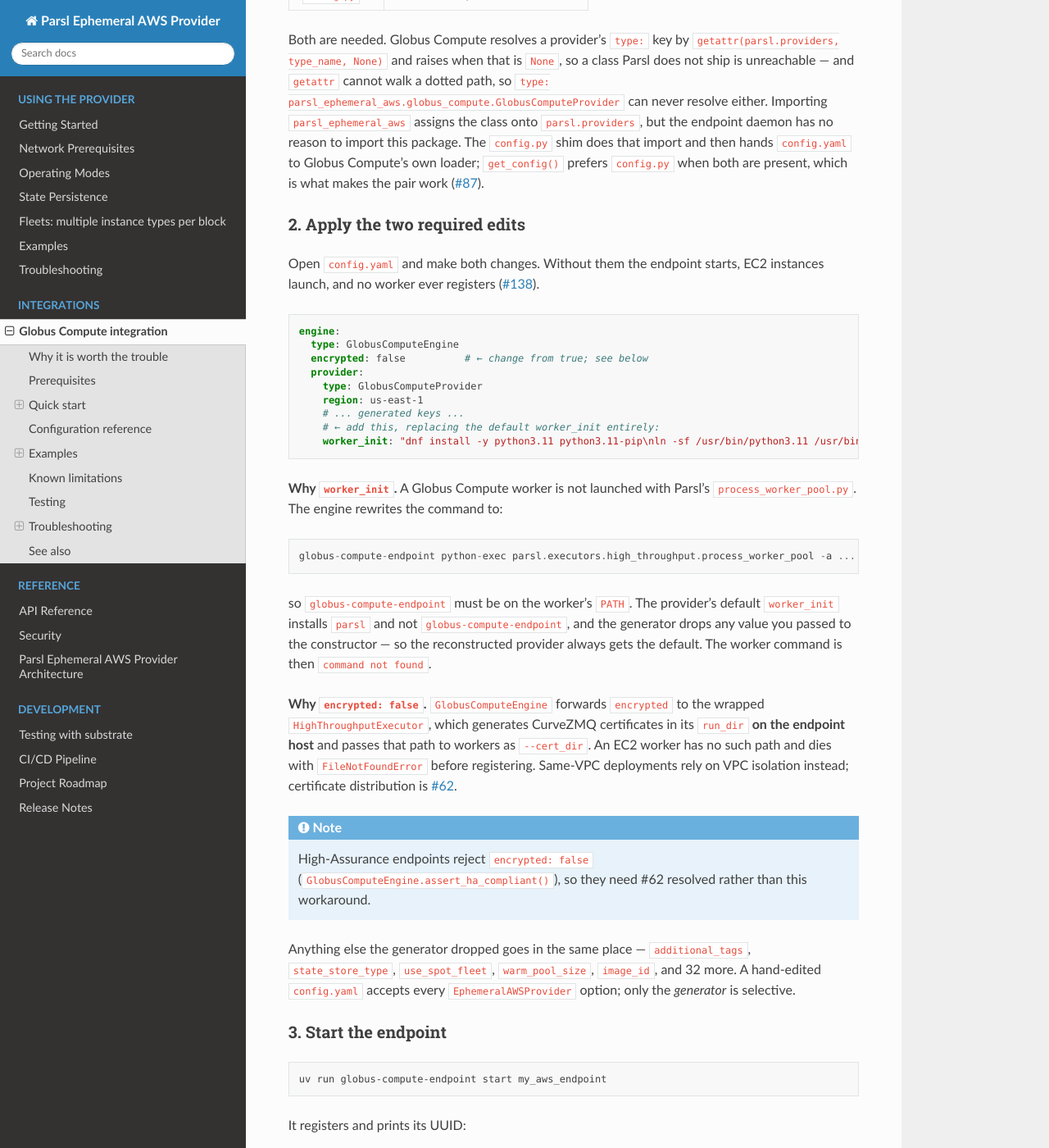
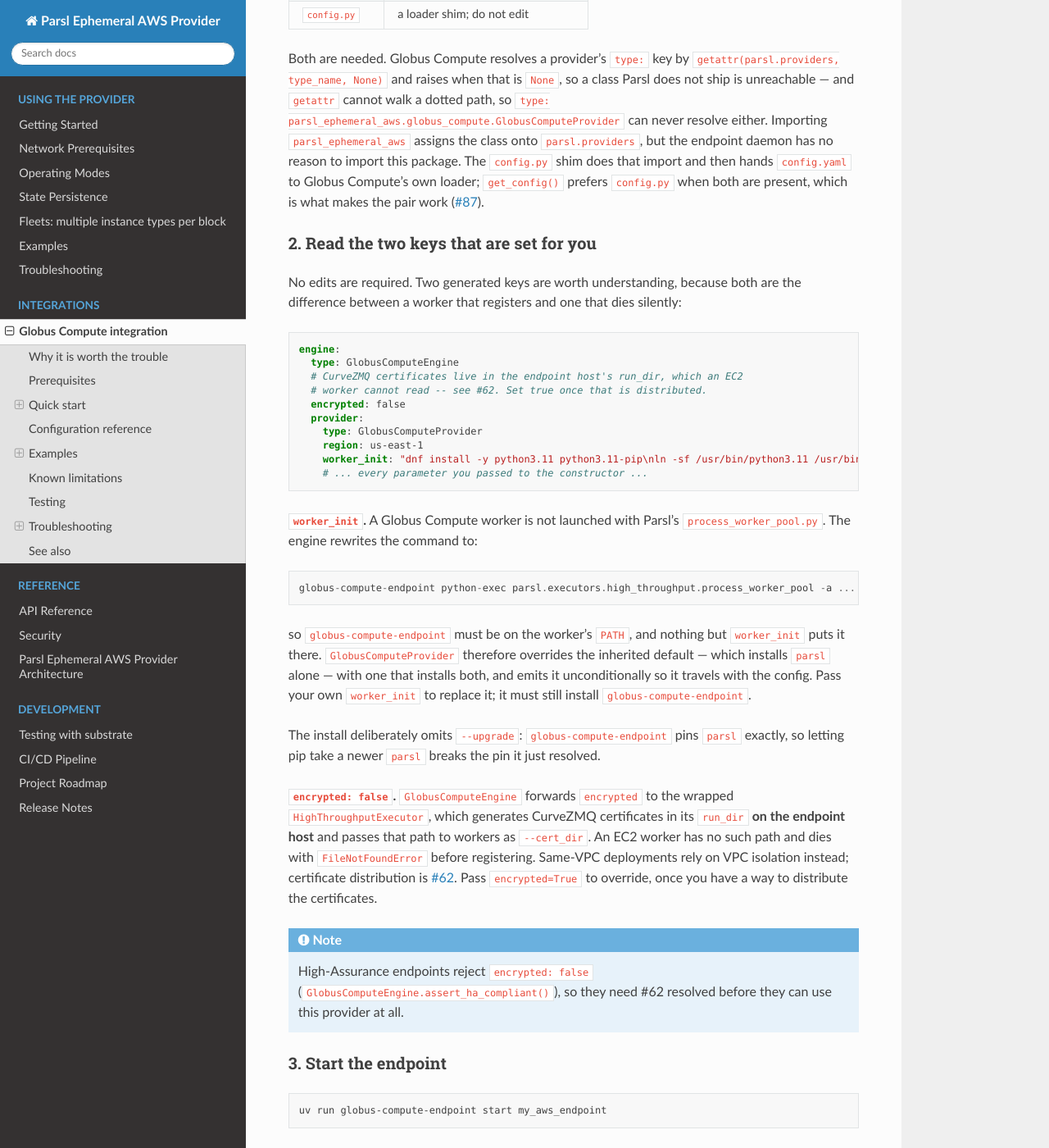
Before and after one commit to scttfrdmn/parsl-aws-provider, a Sphinx documentation site: the page built from docs/globus_compute.md, in a window 1280 px wide and 1400 px high, scrolled down 2440 px. Shown: the whole window at 82% size. Built offline with Sphinx 7.4.7 and the Read the Docs theme 3.1.0, drawn with Linux system fonts in a browser that asks for light colours; some of the changed text lies outside the part shown.

Commit message:
fix: emit every provider param into Globus configs (closes #138) (#152)
The endpoint config generator named the parameters to emit in a
hand-written list that covered 15 of 52. Three consequences:

- worker_init was not in it, so the reconstructed provider fell back to
  the inherited default, which installs parsl and not
  globus-compute-endpoint. A Globus worker's launch command is rewritten
  to `globus-compute-endpoint python-exec ...`, so every worker failed
  "command not found". GlobusComputeProvider now defaults worker_init to
  a script installing both, emitted unconditionally.
- `encrypted: true` was hardcoded and unreachable. CurveZMQ certificates
  live in the endpoint host's run_dir and are handed to workers as
  --cert_dir, so an EC2 worker died FileNotFoundError before
  registering. Now an `encrypted` kwarg defaulting to False.
- The remaining 37 parameters never reached the file. The emitted set is
  now derived from inspect.signature, so a new parameter is covered
  without touching the generator.

The emitter keys on what the caller passed, not on what differs from the
default: image_id is resolved from SSM at construction (#84), and a
differs-from-default rule would pin that day's AMI into the config.

Every prior test of this generator asserted on its output text, which is
how a config no worker could load kept passing -- one asserted
`encrypted: true`. The new tests round-trip through
globus_compute_endpoint's own get_config() and assert on the
reconstructed objects; that caught two bugs in this fix. Possible now
because #125 removed the globus/test extra conflict with LocalStack.

Also rewrites docs/globus_compute.md, which was written around the
defects as open -- step 2 was "apply the two required edits" -- and the
README's Globus section, which hand-wrote YAML naming a `type:
AWSProvider` and an `enable_ssm_tunneling` key that never existed.

````diff
--- a/docs/globus_compute.md
+++ b/docs/globus_compute.md
@@ -5,12 +5,13 @@ Run Python functions on ephemeral AWS EC2 instances through
 environment — including behind corporate firewalls, university networks, and home
 routers.
 
-```{warning}
-Read [Known limitations](#known-limitations) before deploying. The generated
-`config.yaml` currently drops `worker_init` and hardcodes `encrypted: true`, and
-both defects prevent workers from starting
-([#138](https://github.com/scttfrdmn/parsl-aws-provider/issues/138)). Two manual
-edits work around them, and are given below.
+```{note}
+Before v0.8.0 the generated `config.yaml` dropped `worker_init`, hardcoded
+`encrypted: true`, and omitted 37 of 52 provider parameters — so every endpoint
+needed two manual edits before a worker could start
+([#138](https://github.com/scttfrdmn/parsl-aws-provider/issues/138)). Generated
+configs are now complete and start unedited. Read
+[Known limitations](#known-limitations) before deploying.
 ```
 
 ## Why it is worth the trouble
@@ -129,54 +130,54 @@ Compute's own loader; `get_config()` prefers `config.py` when both are present,
 which is what makes the pair work
 ([#87](https://github.com/scttfrdmn/parsl-aws-provider/issues/87)).
 
-### 2. Apply the two required edits
+### 2. Read the two keys that are set for you
 
-Open `config.yaml` and make both changes. Without them the endpoint starts, EC2
-instances launch, and no worker ever registers
-([#138](https://github.com/scttfrdmn/parsl-aws-provider/issues/138)).
+No edits are required. Two generated keys are worth understanding, because both
+are the difference between a worker that registers and one that dies silently:
 
 ```yaml
 engine:
   type: GlobusComputeEngine
-  encrypted: false          # ← change from true; see below
+  # CurveZMQ certificates live in the endpoint host's run_dir, which an EC2
+  # worker cannot read -- see #62. Set true once that is distributed.
+  encrypted: false
   provider:
     type: GlobusComputeProvider
     region: us-east-1
-    # ... generated keys ...
-    # ← add this, replacing the default worker_init entirely:
-    worker_init: "dnf install -y python3.11 python3.11-pip\nln -sf /usr/bin/python3.11 /usr/bin/python3\npip3.11 install --quiet --upgrade globus-compute-endpoint\n"
+    worker_init: "dnf install -y python3.11 python3.11-pip\nln -sf /usr/bin/python3.11 /usr/bin/python3\npip3.11 install --quiet globus-compute-endpoint\n"
+    # ... every parameter you passed to the constructor ...
 ```
 
-**Why `worker_init`.** A Globus Compute worker is not launched with Parsl's
+**`worker_init`.** A Globus Compute worker is not launched with Parsl's
 `process_worker_pool.py`. The engine rewrites the command to:
 
 ```
 globus-compute-endpoint python-exec parsl.executors.high_throughput.process_worker_pool -a ...
 ```
 
-so `globus-compute-endpoint` must be on the worker's `PATH`. The provider's
-default `worker_init` installs `parsl` and not `globus-compute-endpoint`, and the
-generator drops any value you passed to the constructor — so the reconstructed
-provider always gets the default. The worker command is then `command not found`.
+so `globus-compute-endpoint` must be on the worker's `PATH`, and nothing but
+`worker_init` puts it there. `GlobusComputeProvider` therefore overrides the
+inherited default — which installs `parsl` alone — with one that installs both,
+and emits it unconditionally so it travels with the config. Pass your own
+`worker_init` to replace it; it must still install `globus-compute-endpoint`.
 
-**Why `encrypted: false`.** `GlobusComputeEngine` forwards `encrypted` to the
-wrapped `HighThroughputExecutor`, which generates CurveZMQ certificates in its
-`run_dir` **on the endpoint host** and passes that path to workers as
-`--cert_dir`. An EC2 worker has no such path and dies with `FileNotFoundError`
-before registering. Same-VPC deployments rely on VPC isolation instead;
-certificate distribution is
-[#62](https://github.com/scttfrdmn/parsl-aws-provider/issues/62).
+The install deliberately omits `--upgrade`: `globus-compute-endpoint` pins
+`parsl` exactly, so letting pip take a newer `parsl` breaks the pin it just
+resolved.
+
+**`encrypted: false`.** `GlobusComputeEngine` forwards `encrypted` to the wrapped
+`HighThroughputExecutor`, which generates CurveZMQ certificates in its `run_dir`
+**on the endpoint host** and passes that path to workers as `--cert_dir`. An EC2
+worker has no such path and dies with `FileNotFoundError` before registering.
+Same-VPC deployments rely on VPC isolation instead; certificate distribution is
+[#62](https://github.com/scttfrdmn/parsl-aws-provider/issues/62). Pass
+`encrypted=True` to override, once you have a way to distribute the certificates.
 
 ```{note}
 High-Assurance endpoints reject `encrypted: false`
-(`GlobusComputeEngine.assert_ha_compliant()`), so they need #62 resolved rather
-than this workaround.
+(`GlobusComputeEngine.assert_ha_compliant()`), so they need #62 resolved before
+they can use this provider at all.
 ```
-
-Anything else the generator dropped goes in the same place — `additional_tags`,
-`state_store_type`, `use_spot_fleet`, `warm_pool_size`, `image_id`, and 32 more.
-A hand-edited `config.yaml` accepts every `EphemeralAWSProvider` option; only the
-*generator* is selective.
 
 ### 3. Start the endpoint
 
@@ -229,13 +230,30 @@ of its own:
 | `endpoint_id` | `str \| None` | `None` | Endpoint UUID. Emitted into `config.yaml` as a provider key and a trailing comment. |
 | `container_image` | `str \| None` | `None` | Image URI. Sets `container_type: docker` and `container_uri` under `engine`. |
 | `display_name` | `str` | `"Ephemeral AWS Endpoint"` | Label shown in the Globus Compute web console. |
+| `encrypted` | `bool` | `False` | CurveZMQ encryption on the engine. `True` needs [#62](https://github.com/scttfrdmn/parsl-aws-provider/issues/62) — see step 2. |
 
-Parameters that reach `config.yaml` today: `region`, `instance_type`, `mode`,
-`vpc_id`, `subnet_id`, `security_group_id`, `min_blocks`, `max_blocks`,
-`use_spot`, `spot_interruption_handling`, `auto_create_instance_profile`,
-`iam_instance_profile_arn`, `container_image`, `status_polling_interval`,
-`waiter_delay`, `waiter_max_attempts`, and `endpoint_id`. Everything else must be
-added to the YAML by hand until #138 lands.
+`worker_init` also differs from the base class: `GlobusComputeProvider` defaults
+it to a script that installs `globus-compute-endpoint`, not just `parsl`.
+
+**Which parameters reach `config.yaml`.** Every parameter you pass, plus
+`region`, `instance_type`, `mode`, `max_blocks`, and `worker_init` whether you
+pass them or not. The list comes from `inspect.signature`, so a parameter added to
+`EphemeralAWSProvider` is emitted without anyone updating the generator — the
+hand-maintained list that preceded it covered 15 of 52 (#138).
+
+Two parameters are deliberately never emitted:
+
+- **`provider_id`** — pinning it would tie every endpoint restart to the ID of the
+  process that generated the config, instead of adopting whatever is already
+  persisted at the state location.
+- **`image_id`, unless you passed it** — it is resolved from SSM to the current
+  Amazon Linux 2023 AMI at construction ([#84](https://github.com/scttfrdmn/parsl-aws-provider/issues/84)),
+  and writing that resolved value in would freeze the endpoint on whichever AMI
+  was current the day you generated the file. An `image_id` you chose is emitted.
+
+`nodes_per_block`, `cores_per_node`, `mem_per_node`, and `debug` are also left
+out: the first three are set by `GlobusComputeEngine` from its own config keys, so
+emitting them would put two writers on one value.
 
 Recommended values for a Globus Compute deployment:
 
@@ -253,8 +271,6 @@ Recommended values for a Globus Compute deployment:
 long-lived `globus-compute-endpoint` worker process the engine expects.
 
 ## Examples
-
-Each of these still needs the two edits from step 2.
 
 ### Spot endpoint
 
@@ -281,7 +297,7 @@ provider.generate_endpoint_config("~/.globus_compute/spot_aws")
 ```
 
 What actually protects your work is a retry policy on the engine, not the
-interruption handler:
+interruption handler. The generator already writes it:
 
 ```yaml
 engine:
@@ -296,9 +312,6 @@ Two limitations, both
 being constructed *at all* — without it you get one WARNING at startup and no
 detection — and what the warning triggers today is a log line, not task
 recovery. Treat it as observability.
-
-`checkpoint_bucket` is also one of the dropped parameters (#138), so add it to
-the YAML by hand.
 
 ### Container endpoint
 
@@ -315,6 +328,9 @@ provider = GlobusComputeProvider(
     max_blocks=5,
     auto_create_instance_profile=True,
     display_name="Python 3.11 Container Endpoint",
+    # Overriding the default is correct here: the host runs Docker, and the
+    # image is what needs globus-compute-endpoint.
+    worker_init="dnf install -y docker\nsystemctl start docker\n",
 )
 
 provider.generate_endpoint_config("~/.globus_compute/python311_aws")
@@ -322,14 +338,10 @@ provider.generate_endpoint_config("~/.globus_compute/python311_aws")
 
 `container_type: docker` means the engine wraps the worker command in
 `docker run`, so `worker_init` must install and start Docker *and* the image must
-contain `globus-compute-endpoint`:
+contain `globus-compute-endpoint`.
 
-```yaml
-    worker_init: "dnf install -y docker\nsystemctl start docker\n"
-```
-
-`python:3.11-slim` does not contain it, so build your own image or pass one that
-does. For a private ECR image, add the permissions from
+`python:3.11-slim` does not contain `globus-compute-endpoint`, so build your own
+image or pass one that does. For a private ECR image, add the permissions from
 `minimum_iam_policy(include_ecr=True)`.
 
 ### One endpoint per region
@@ -372,13 +384,10 @@ start`.
 
 ## Known limitations
 
-- **`worker_init` is dropped and `encrypted: true` is hardcoded** in the
-  generated config; both prevent workers from registering, and both need the
-  manual edits from step 2
-  ([#138](https://github.com/scttfrdmn/parsl-aws-provider/issues/138)).
-- **37 of 52 provider parameters are dropped** by the generator, including
-  `additional_tags`, the state-backend selection, and every fleet, warm-pool, and
-  AMI-baking option (#138). Add them to `config.yaml` by hand.
+- **CurveZMQ encryption cannot be enabled** for EC2 workers until certificate
+  distribution exists ([#62](https://github.com/scttfrdmn/parsl-aws-provider/issues/62)),
+  so `encrypted` defaults to `False` and High-Assurance endpoints — which reject
+  that — cannot use this provider.
 - **Multi-user (manager) endpoints are unsupported**
   ([#133](https://github.com/scttfrdmn/parsl-aws-provider/issues/133)). Those
   render `user_config_template.yaml.j2` to a string and the forked user-endpoint
@@ -413,13 +422,16 @@ uv run pytest tests/unit/test_globus_compute_provider.py --no-cov -v
 
 ### The endpoint starts, instances launch, no worker registers
 
-The two step-2 edits. In order of likelihood:
+In order of likelihood:
 
 1. **`globus-compute-endpoint` is not installed on the worker.** Reach the
    instance with `aws ssm start-session --target i-...` and read
-   `/var/log/cloud-init-output.log`; then run `which globus-compute-endpoint`.
-2. **`encrypted: true` is still set.** The worker dies with `FileNotFoundError`
-   on the `--cert_dir` path before it can log anything useful.
+   `/var/log/cloud-init-output.log`; then run `which globus-compute-endpoint`. If
+   you passed your own `worker_init`, this is usually it — the default installs
+   the binary and a custom one may not.
+2. **`encrypted: true`.** The worker dies with `FileNotFoundError` on the
+   `--cert_dir` path before it can log anything useful. Generated configs set
+   `false`; check whether the file was hand-edited or predates v0.8.0.
 3. **The daemon host is not reachable from the subnet.** Workers connect back to
    it over ZMQ. Check the daemon host's own security group, not the workers'.
 
@@ -438,9 +450,9 @@ It is waiting for a worker. Beyond the above:
 - **Egress**: a private subnet needs a NAT gateway or the `ssm`, `ssmmessages`,
   and `ec2messages` VPC endpoints, plus a route to whatever package index
   `worker_init` uses.
-- **AMI**: resolved from SSM for the region and architecture. A custom `image_id`
-  must exist in the target region — and note `image_id` is a dropped parameter
-  (#138), so confirm it actually reached the YAML.
+- **AMI**: resolved from SSM for the region and architecture, and only emitted
+  into `config.yaml` when you passed it explicitly. A custom `image_id` must exist
+  in the target region.
 
 ### `ResourceNotFoundException` on start
 
````
Also changed, not shown: other parts of docs/globus_compute.md (+1 -1 lines), CHANGELOG.md (+41 -0 lines), README.md (+29 -19 lines), 4 other files.
